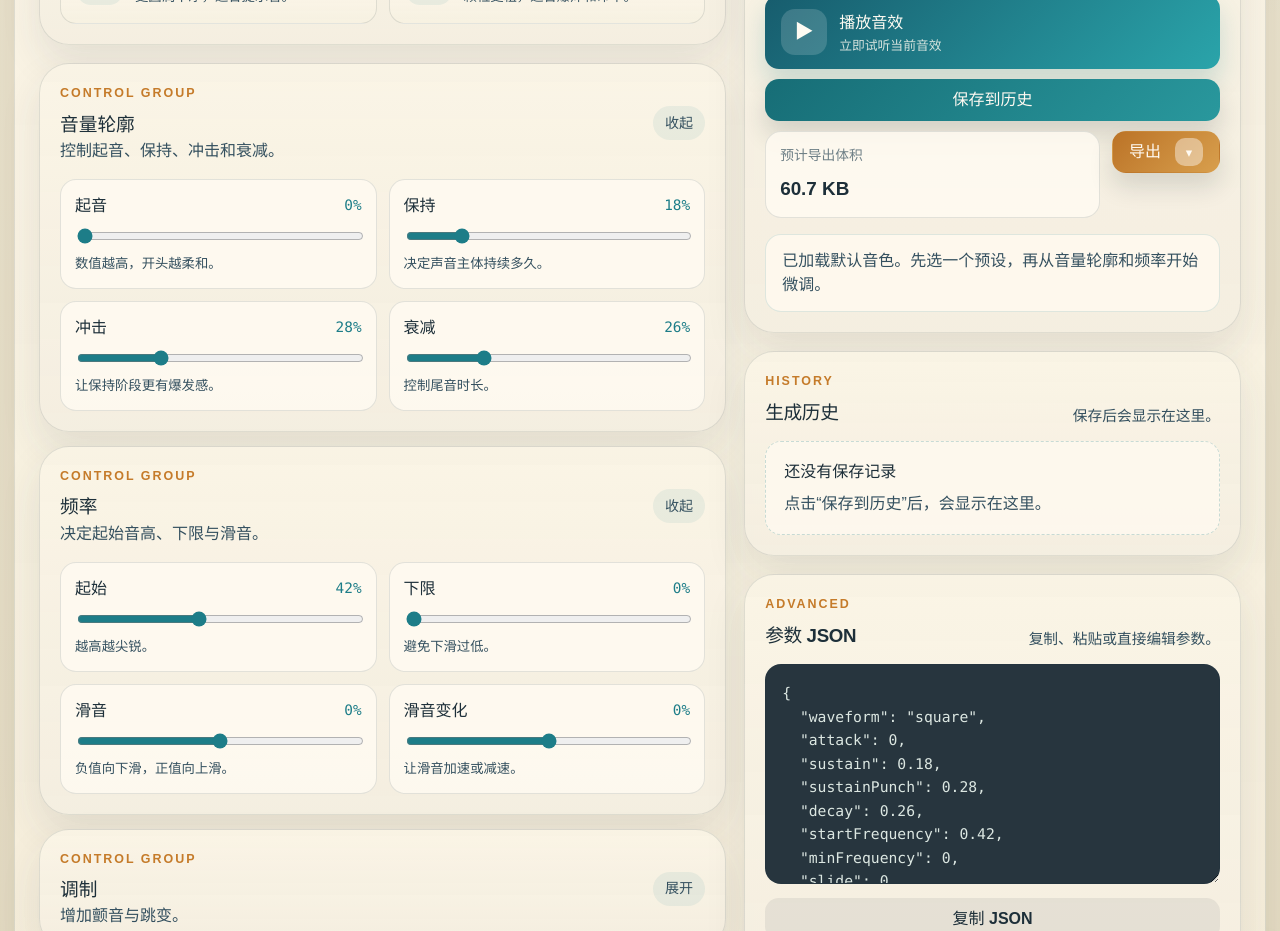
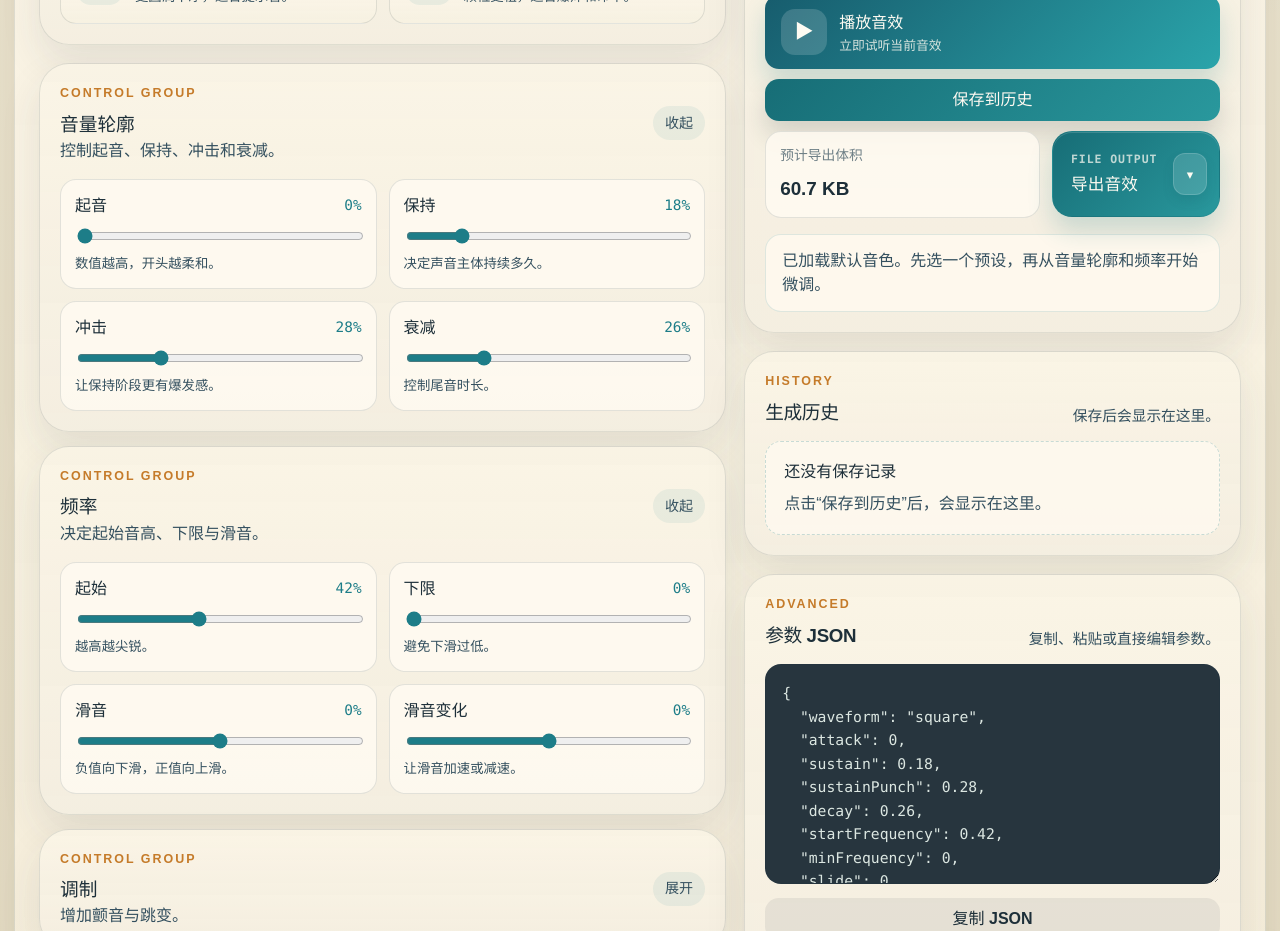
Before and after one commit to mowangblog/game-sfx-generator-web, a React (Vite) app: page / in a window 1280 px wide. Shown: the part 880-1811 px from the top of the page. Built offline with nearby package versions, Linux system fonts and the light colour scheme.

Commit message:
Refine export controls and history actions

```diff
--- a/src/components/GameSfxGenerator.tsx
+++ b/src/components/GameSfxGenerator.tsx
@@ -232,13 +232,25 @@ function SliderField(props: { label: string; hint: string; value: number; displa
   );
 }
 
-function ExportMenu(props: { menuId: string; label: string; isOpen: boolean; isExporting: boolean; triggerClassName: string; onToggle: (menuId: string) => void; onExport: (format: ExportFormat) => void }) {
-  const { menuId, label, isOpen, isExporting, triggerClassName, onToggle, onExport } = props;
+function ExportMenu(props: { menuId: string; label: string; variant?: 'console' | 'inline'; isOpen: boolean; isExporting: boolean; triggerClassName: string; onToggle: (menuId: string) => void; onExport: (format: ExportFormat) => void }) {
+  const { menuId, label, variant = 'inline', isOpen, isExporting, triggerClassName, onToggle, onExport } = props;
   return (
     <div className={`export-menu ${isOpen ? 'is-open' : ''}`}>
       <button className={triggerClassName} type="button" aria-haspopup="menu" aria-expanded={isOpen} aria-label={label} disabled={isExporting} onClick={() => onToggle(menuId)}>
-        <span>{isExporting ? '导出中...' : '导出'}</span>
-        <span className="export-menu__caret" aria-hidden="true">▾</span>
+        {variant === 'console' ? (
+          <>
+            <span className="export-menu__copy">
+              <span className="export-menu__eyebrow">{isExporting ? 'Encoding' : 'File Output'}</span>
+              <span className="export-menu__title">{isExporting ? '导出中...' : '导出音效'}</span>
+            </span>
+            <span className="export-menu__caret export-menu__caret--console" aria-hidden="true">▾</span>
+          </>
+        ) : (
+          <>
+            <span>{isExporting ? '导出中...' : '导出'}</span>
+            <span className="export-menu__caret" aria-hidden="true">▾</span>
+          </>
+        )}
       </button>
       {isOpen ? (
         <div className="export-menu__list" role="menu" aria-label={`${label} 菜单`}>
@@ -355,6 +367,17 @@ export default function GameSfxGenerator() {
     setSerialized(serializeSfxParams(nextParams));
     setStatus(`已应用回工作台：「${item.name}」。`);
     setOpenExportMenu(null);
+  };
+  const deleteHistoryItem = (item: SavedSfxHistoryItem): void => {
+    setHistory((current) => current.filter((entry) => entry.id !== item.id));
+    if (editingHistoryId === item.id) {
+      setEditingHistoryId(null);
+      setEditingHistoryName('');
+    }
+    if (openExportMenu === `history-${item.id}`) {
+      setOpenExportMenu(null);
+    }
+    setStatus(`已删除历史记录：「${item.name}」。`);
   };
   const commitHistoryRename = (): void => {
     if (!editingHistoryId) return;
@@ -479,7 +502,7 @@ export default function GameSfxGenerator() {
               <button className="secondary-button secondary-button--teal save-button" type="button" aria-label="保存当前音效" onClick={saveCurrentToHistory}>保存到历史</button>
               <div className="preview-dock__footer">
                 <div className="option-card option-card--monitor"><span>预计导出体积</span><strong>{formatBytes(rendered.stats.estimatedByteSize)}</strong></div>
-                <ExportMenu menuId="current" label="当前音效导出" isOpen={openExportMenu === 'current'} isExporting={exportingMenuId === 'current'} triggerClassName="secondary-button secondary-button--amber export-menu__trigger" onToggle={toggleExportMenu} onExport={(format) => { void runExport(format, currentSnapshot, 'current', '当前音效'); }} />
+                <ExportMenu menuId="current" label="当前音效导出" variant="console" isOpen={openExportMenu === 'current'} isExporting={exportingMenuId === 'current'} triggerClassName="export-menu__trigger export-menu__trigger--console" onToggle={toggleExportMenu} onExport={(format) => { void runExport(format, currentSnapshot, 'current', '当前音效'); }} />
               </div>
             </div>
             <div className={`status-banner ${isPlaying ? 'status-banner--live' : ''}`} role="status">{status}</div>
@@ -505,7 +528,7 @@ export default function GameSfxGenerator() {
                         ) : (
                           <button className="history-card__title" type="button" onClick={() => { setEditingHistoryId(item.id); setEditingHistoryName(item.name); }}>{item.name}</button>
                         )}
-                        <button className="ghost-button history-card__rename" type="button" onClick={() => { setEditingHistoryId(item.id); setEditingHistoryName(item.name); }}>重命名</button>
+                        <button className="ghost-button history-card__rename" type="button" onClick={() => deleteHistoryItem(item)}>删除</button>
                       </div>
                       <div className="history-card__meta">{formatHistoryDetail(item.savedAt)}</div>
                       <div className="history-card__chips">
@@ -517,7 +540,7 @@ export default function GameSfxGenerator() {
                       <div className="history-card__actions">
                         <button className="ghost-button" type="button" onClick={() => applyHistoryToWorkbench(item)}>应用</button>
                         <button className="ghost-button" type="button" onClick={() => { void handlePlayHistory(item); }}>播放</button>
-                        <ExportMenu menuId={menuId} label={`${item.name} 导出`} isOpen={openExportMenu === menuId} isExporting={exportingMenuId === menuId} triggerClassName="ghost-button export-menu__trigger" onToggle={toggleExportMenu} onExport={(format) => { void runExport(format, toSnapshot(item), menuId, `历史记录「${item.name}」`); }} />
+                        <ExportMenu menuId={menuId} label={`${item.name} 导出`} variant="inline" isOpen={openExportMenu === menuId} isExporting={exportingMenuId === menuId} triggerClassName="ghost-button export-menu__trigger export-menu__trigger--inline" onToggle={toggleExportMenu} onExport={(format) => { void runExport(format, toSnapshot(item), menuId, `历史记录「${item.name}」`); }} />
                       </div>
                     </article>
                   );
--- a/src/styles.css
+++ b/src/styles.css
@@ -812,6 +812,7 @@ textarea,
 
 .option-card--monitor {
   align-content: start;
+  min-height: 86px;
 }
 
 .advanced-editor-panel {
@@ -826,13 +827,22 @@ textarea,
   display: grid;
   grid-template-columns: minmax(0, 1fr) auto;
   gap: 12px;
-  align-items: start;
+  align-items: stretch;
 }
 
 .export-menu {
   position: relative;
   display: grid;
   align-content: start;
+}
+
+.preview-dock__footer > .export-menu {
+  align-self: stretch;
+}
+
+.preview-dock__footer > .export-menu > .export-menu__trigger--console {
+  min-height: 86px;
+  height: 86px;
 }
 
 .export-menu__trigger {
@@ -844,23 +854,30 @@ textarea,
 }
 
 .export-menu__trigger--console {
+  display: grid;
+  grid-template-columns: minmax(0, 1fr) auto;
+  align-items: center;
   min-width: 168px;
-  min-height: 54px;
-  padding: 0 16px;
-  border-color: rgba(187, 115, 39, 0.3);
+  min-height: 72px;
+  padding: 0 12px 0 18px;
+  border-radius: 20px;
+  border-color: rgba(29, 125, 136, 0.24);
   background:
-    linear-gradient(180deg, rgba(255, 248, 232, 0.98), rgba(243, 224, 186, 0.94));
-  color: #6b4114;
+    linear-gradient(135deg, #176d76 0%, #29989d 100%);
+  color: #fefbf2;
   box-shadow:
-    inset 0 1px 0 rgba(255, 255, 255, 0.72),
-    0 16px 24px rgba(187, 115, 39, 0.16);
+    inset 0 1px 0 rgba(255, 255, 255, 0.16),
+    0 14px 24px rgba(29, 125, 136, 0.2);
+  text-align: left;
 }
 
 .export-menu__trigger--console:hover {
-  border-color: rgba(187, 115, 39, 0.44);
+  border-color: rgba(29, 125, 136, 0.34);
+  background:
+    linear-gradient(135deg, #1a7480 0%, #2ea3a8 100%);
   box-shadow:
-    inset 0 1px 0 rgba(255, 255, 255, 0.8),
-    0 18px 28px rgba(187, 115, 39, 0.2);
+    inset 0 1px 0 rgba(255, 255, 255, 0.18),
+    0 16px 28px rgba(29, 125, 136, 0.24);
 }
 
 .export-menu__trigger--inline {
@@ -878,6 +895,27 @@ textarea,
   background: rgba(29, 125, 136, 0.12);
 }
 
+.export-menu__copy {
+  display: grid;
+  gap: 4px;
+}
+
+.export-menu__eyebrow {
+  color: rgba(254, 251, 242, 0.72);
+  font-family: "Cascadia Mono", "Consolas", monospace;
+  font-size: 0.72rem;
+  font-weight: 700;
+  letter-spacing: 0.08em;
+  text-transform: uppercase;
+}
+
+.export-menu__title {
+  color: #fefbf2;
+  font-size: 1.04rem;
+  font-weight: 800;
+  letter-spacing: 0.01em;
+}
+
 .export-menu__caret {
   display: inline-flex;
   align-items: center;
@@ -885,8 +923,21 @@ textarea,
   min-width: 28px;
   height: 28px;
   border-radius: 10px;
-  background: rgba(255, 255, 255, 0.42);
+  background: rgba(255, 248, 233, 0.92);
+  color: #8b5b27;
+  box-shadow: inset 0 0 0 1px rgba(152, 101, 42, 0.14);
   font-size: 0.8rem;
+}
+
+.export-menu__caret--console {
+  min-width: 34px;
+  height: 42px;
+  border-radius: 12px;
+  background: rgba(255, 255, 255, 0.14);
+  color: #fefbf2;
+  box-shadow:
+    inset 0 0 0 1px rgba(255, 255, 255, 0.16),
+    0 6px 12px rgba(20, 74, 83, 0.12);
 }
 
 .export-menu__list {
@@ -899,8 +950,8 @@ textarea,
   padding: 8px;
   border-radius: 16px;
   border: 1px solid var(--line-strong);
-  background: rgba(255, 249, 236, 0.98);
-  box-shadow: 0 18px 30px rgba(35, 49, 58, 0.16);
+  background: rgba(255, 250, 240, 0.98);
+  box-shadow: 0 18px 30px rgba(35, 49, 58, 0.12);
 }
 
 .export-menu__item {
```
